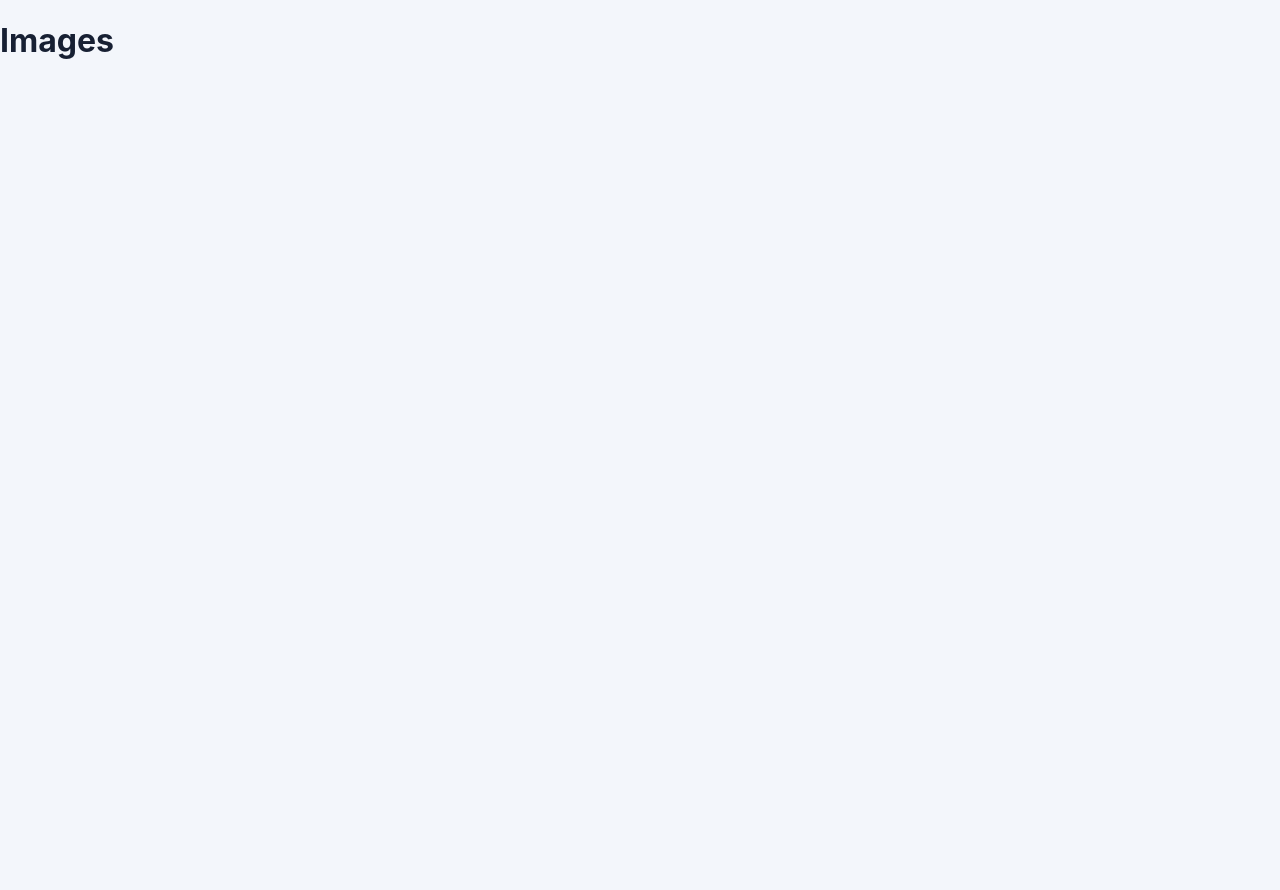
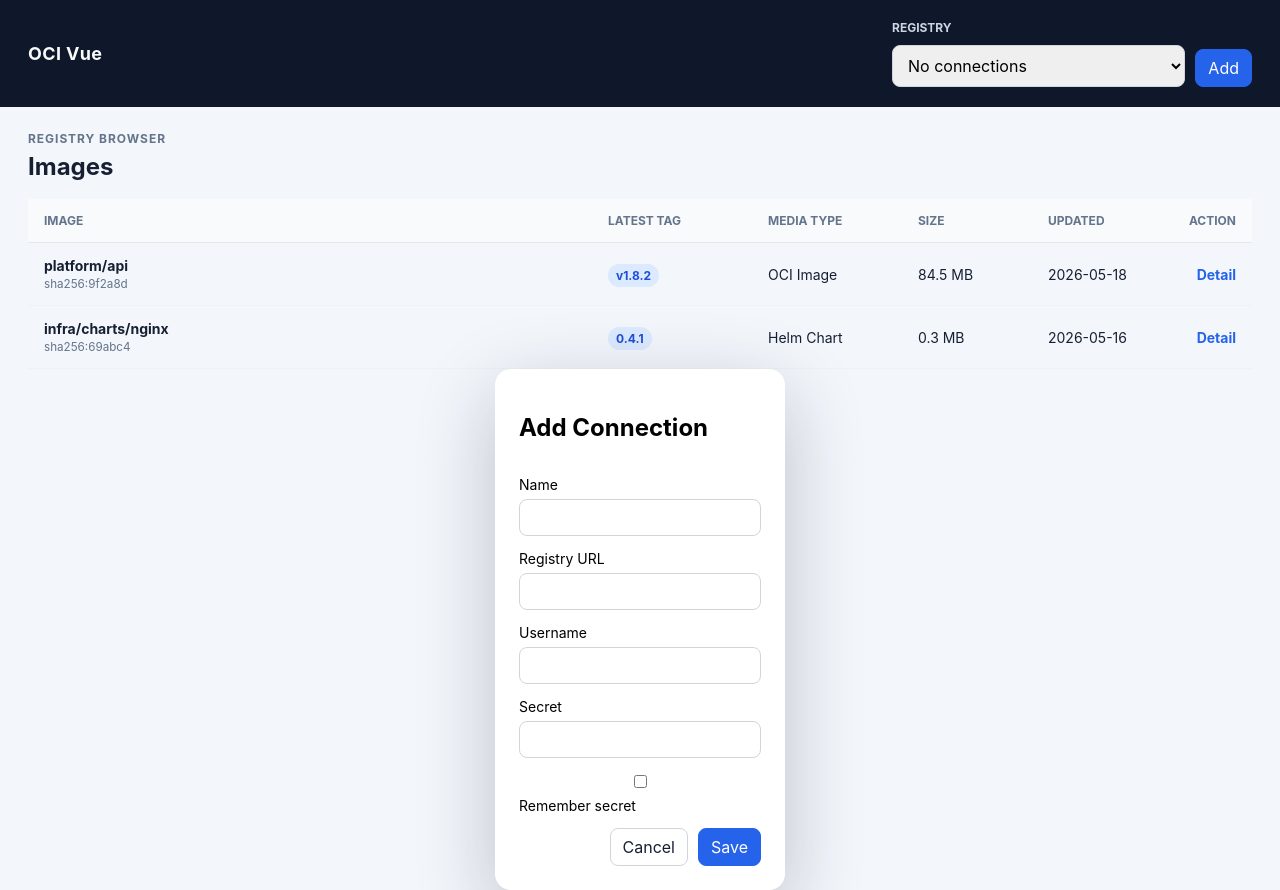
Before and after one commit to Astro24002/oci-vue, a Vue app: page / in a window 1280 px wide. Before the commit the page ends 821 px from the top, so only its background shows below. Built offline with nearby package versions, Linux system fonts and the light colour scheme.

Commit message:
feat: add registry image list UI

```diff
--- a/package.json
+++ b/package.json
@@ -22,6 +22,7 @@
     "@types/node": "^20.0.0",
     "@vue/test-utils": "^2.4.0",
     "jsdom": "^24.0.0",
+    "type-fest": "~2.19",
     "typescript": "^5.4.0",
     "vite": "^5.0.0",
     "vitest": "^1.6.0",
--- /dev/null
+++ b/src/components/AppShell.vue
@@ -0,0 +1,35 @@
+<template>
+  <div class="shell">
+    <header class="shell__header">
+      <strong class="brand">OCI Vue</strong>
+      <slot name="header" />
+    </header>
+    <main class="shell__main">
+      <slot />
+    </main>
+  </div>
+</template>
+
+<style scoped>
+.shell {
+  min-height: 100vh;
+}
+
+.shell__header {
+  align-items: center;
+  background: #0f172a;
+  color: #f8fafc;
+  display: flex;
+  justify-content: space-between;
+  padding: 20px 28px;
+}
+
+.brand {
+  font-size: 18px;
+  letter-spacing: 0.02em;
+}
+
+.shell__main {
+  padding: 24px 28px 32px;
+}
+</style>
--- /dev/null
+++ b/src/components/ConnectionDialog.vue
@@ -0,0 +1,64 @@
+<template>
+  <dialog class="connection-dialog" open>
+    <form class="connection-dialog__form" method="dialog">
+      <h2>Add Connection</h2>
+      <label>
+        Name
+        <input class="input" type="text" />
+      </label>
+      <label>
+        Registry URL
+        <input class="input" type="text" />
+      </label>
+      <label>
+        Username
+        <input class="input" type="text" />
+      </label>
+      <label>
+        Secret
+        <input class="input" type="password" />
+      </label>
+      <label class="connection-dialog__checkbox">
+        <input type="checkbox" />
+        Remember secret
+      </label>
+      <div class="connection-dialog__actions">
+        <button class="button" type="button">Cancel</button>
+        <button class="button button-primary" type="submit">Save</button>
+      </div>
+    </form>
+  </dialog>
+</template>
+
+<style scoped>
+.connection-dialog {
+  border: 0;
+  border-radius: 16px;
+  box-shadow: 0 24px 80px rgba(15, 23, 42, 0.24);
+  max-width: 520px;
+  padding: 0;
+}
+
+.connection-dialog__form {
+  display: grid;
+  gap: 14px;
+  padding: 24px;
+}
+
+.connection-dialog__form label {
+  display: grid;
+  gap: 6px;
+  font-size: 14px;
+}
+
+.connection-dialog__checkbox {
+  align-items: center;
+  display: flex;
+}
+
+.connection-dialog__actions {
+  display: flex;
+  gap: 10px;
+  justify-content: end;
+}
+</style>
--- /dev/null
+++ b/src/components/ImageTable.vue
@@ -0,0 +1,90 @@
+<script setup lang="ts">
+import { RouterLink } from 'vue-router'
+import type { ImageSummary } from '../types/registry'
+
+defineProps<{ images: ImageSummary[] }>()
+
+function formatSize(size?: number | null): string {
+  if (!size) return 'unknown'
+  return `${(size / 1024 / 1024).toFixed(1)} MB`
+}
+</script>
+
+<template>
+  <div class="image-table">
+    <div class="image-table__head">
+      <span>Image</span>
+      <span>Latest Tag</span>
+      <span>Media Type</span>
+      <span>Size</span>
+      <span>Updated</span>
+      <span class="right">Action</span>
+    </div>
+    <div v-for="image in images" :key="image.name" class="image-table__row">
+      <span>
+        <strong>{{ image.name }}</strong>
+        <small>{{ image.digest ?? 'digest unknown' }}</small>
+      </span>
+      <span><mark>{{ image.latestTag ?? 'unknown' }}</mark></span>
+      <span>{{ image.mediaType ?? 'unknown' }}</span>
+      <span>{{ formatSize(image.size) }}</span>
+      <span>{{ image.updated ?? 'unknown' }}</span>
+      <RouterLink class="detail-link" :to="`/images/${image.name}`">Detail</RouterLink>
+    </div>
+  </div>
+</template>
+
+<style scoped>
+.image-table__head,
+.image-table__row {
+  display: grid;
+  grid-template-columns: 1.5fr 160px 150px 130px 130px 90px;
+  align-items: center;
+}
+
+.image-table__head {
+  background: #f8fafc;
+  border-bottom: 1px solid #e5e7eb;
+  color: #64748b;
+  font-size: 12px;
+  font-weight: 700;
+  text-transform: uppercase;
+}
+
+.image-table__head span,
+.image-table__row span,
+.detail-link {
+  padding: 14px 16px;
+}
+
+.image-table__row {
+  border-bottom: 1px solid #eef2f7;
+  font-size: 14px;
+}
+
+small {
+  color: #64748b;
+  display: block;
+  margin-top: 3px;
+}
+
+mark {
+  background: #dbeafe;
+  border-radius: 999px;
+  color: #1d4ed8;
+  font-size: 12px;
+  font-weight: 700;
+  padding: 4px 8px;
+}
+
+.detail-link {
+  color: #2563eb;
+  font-weight: 700;
+  text-align: right;
+  text-decoration: none;
+}
+
+.right {
+  text-align: right;
+}
+</style>
--- /dev/null
+++ b/src/components/RegistrySelector.vue
@@ -0,0 +1,48 @@
+<script setup lang="ts">
+import type { RegistryConnection } from '../types/registry'
+
+defineProps<{
+  connections: RegistryConnection[]
+  selectedConnectionId: string | null
+}>()
+
+defineEmits<{
+  (event: 'add'): void
+}>()
+</script>
+
+<template>
+  <div class="registry-selector">
+    <label class="registry-selector__label" for="registry">Registry</label>
+    <select id="registry" class="input registry-selector__select">
+      <option v-if="!connections.length" value="">No connections</option>
+      <option v-for="connection in connections" :key="connection.id" :value="connection.id">
+        {{ connection.name }}
+      </option>
+    </select>
+    <button class="button button-primary" type="button" @click="$emit('add')">Add</button>
+  </div>
+</template>
+
+<style scoped>
+.registry-selector {
+  align-items: end;
+  display: grid;
+  gap: 10px;
+  grid-template-columns: 1fr auto;
+  min-width: 360px;
+}
+
+.registry-selector__label {
+  color: #cbd5e1;
+  display: block;
+  font-size: 12px;
+  font-weight: 700;
+  grid-column: 1 / -1;
+  text-transform: uppercase;
+}
+
+.registry-selector__select {
+  min-width: 280px;
+}
+</style>
--- /dev/null
+++ b/src/stores/registryStore.ts
@@ -0,0 +1,30 @@
+import type { ImageSummary, RegistryConnection } from '../types/registry'
+
+export interface RegistryState {
+  connections: RegistryConnection[]
+  selectedConnectionId: string | null
+  images: ImageSummary[]
+}
+
+export const registryState: RegistryState = {
+  connections: [],
+  selectedConnectionId: null,
+  images: [
+    {
+      name: 'platform/api',
+      latestTag: 'v1.8.2',
+      digest: 'sha256:9f2a8d',
+      mediaType: 'OCI Image',
+      size: 88604672,
+      updated: '2026-05-18'
+    },
+    {
+      name: 'infra/charts/nginx',
+      latestTag: '0.4.1',
+      digest: 'sha256:69abc4',
+      mediaType: 'Helm Chart',
+      size: 319488,
+      updated: '2026-05-16'
+    }
+  ]
+}
--- /dev/null
+++ b/src/types/registry.ts
@@ -0,0 +1,39 @@
+export interface RegistryConnection {
+  id: string
+  name: string
+  registryUrl: string
+  username: string
+  rememberSecret: boolean
+}
+
+export interface NewRegistryConnection {
+  name: string
+  registryUrl: string
+  username: string
+  secret: string
+  rememberSecret: boolean
+}
+
+export interface ImageSummary {
+  name: string
+  latestTag?: string | null
+  digest?: string | null
+  mediaType?: string | null
+  size?: number | null
+  updated?: string | null
+}
+
+export interface TagSummary {
+  name: string
+  digest?: string | null
+  mediaType?: string | null
+  size?: number | null
+  created?: string | null
+}
+
+export interface LayerSummary {
+  digest: string
+  mediaType?: string | null
+  size?: number | null
+  history?: string | null
+}
--- a/src/views/ImageListView.vue
+++ b/src/views/ImageListView.vue
@@ -1,5 +1,58 @@
+<script setup lang="ts">
+import AppShell from '../components/AppShell.vue'
+import ConnectionDialog from '../components/ConnectionDialog.vue'
+import ImageTable from '../components/ImageTable.vue'
+import RegistrySelector from '../components/RegistrySelector.vue'
+import { registryState } from '../stores/registryStore'
+</script>
+
 <template>
-  <main class="placeholder-view">
-    <h1>Images</h1>
-  </main>
+  <AppShell>
+    <template #header>
+      <RegistrySelector
+        :connections="registryState.connections"
+        :selectedConnectionId="registryState.selectedConnectionId"
+        @add="() => {}"
+      />
+    </template>
+
+    <section class="images-page">
+      <div class="images-page__title">
+        <div>
+          <p class="eyebrow">Registry Browser</p>
+          <h1>Images</h1>
+        </div>
+      </div>
+
+      <ImageTable :images="registryState.images" />
+    </section>
+
+    <ConnectionDialog />
+  </AppShell>
 </template>
+
+<style scoped>
+.images-page {
+  display: grid;
+  gap: 18px;
+}
+
+.images-page__title {
+  align-items: end;
+  display: flex;
+  justify-content: space-between;
+}
+
+.eyebrow {
+  color: #64748b;
+  font-size: 12px;
+  font-weight: 700;
+  letter-spacing: 0.08em;
+  margin: 0 0 6px;
+  text-transform: uppercase;
+}
+
+h1 {
+  margin: 0;
+}
+</style>
```
Also changed, not shown: src/api/tauri.ts (added, +10 -0 lines), 2 other files (tests, documents, lock files or other folders).
